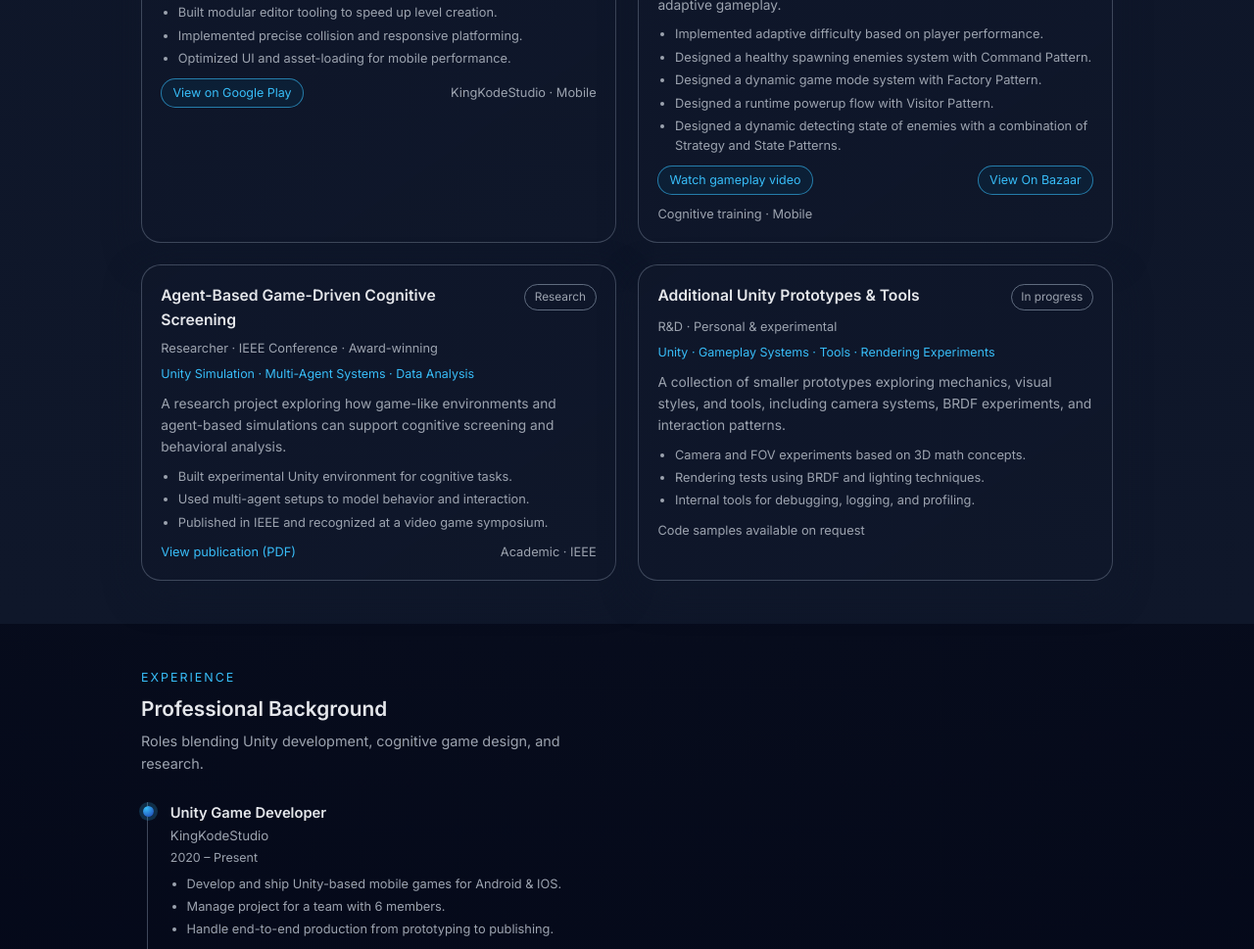
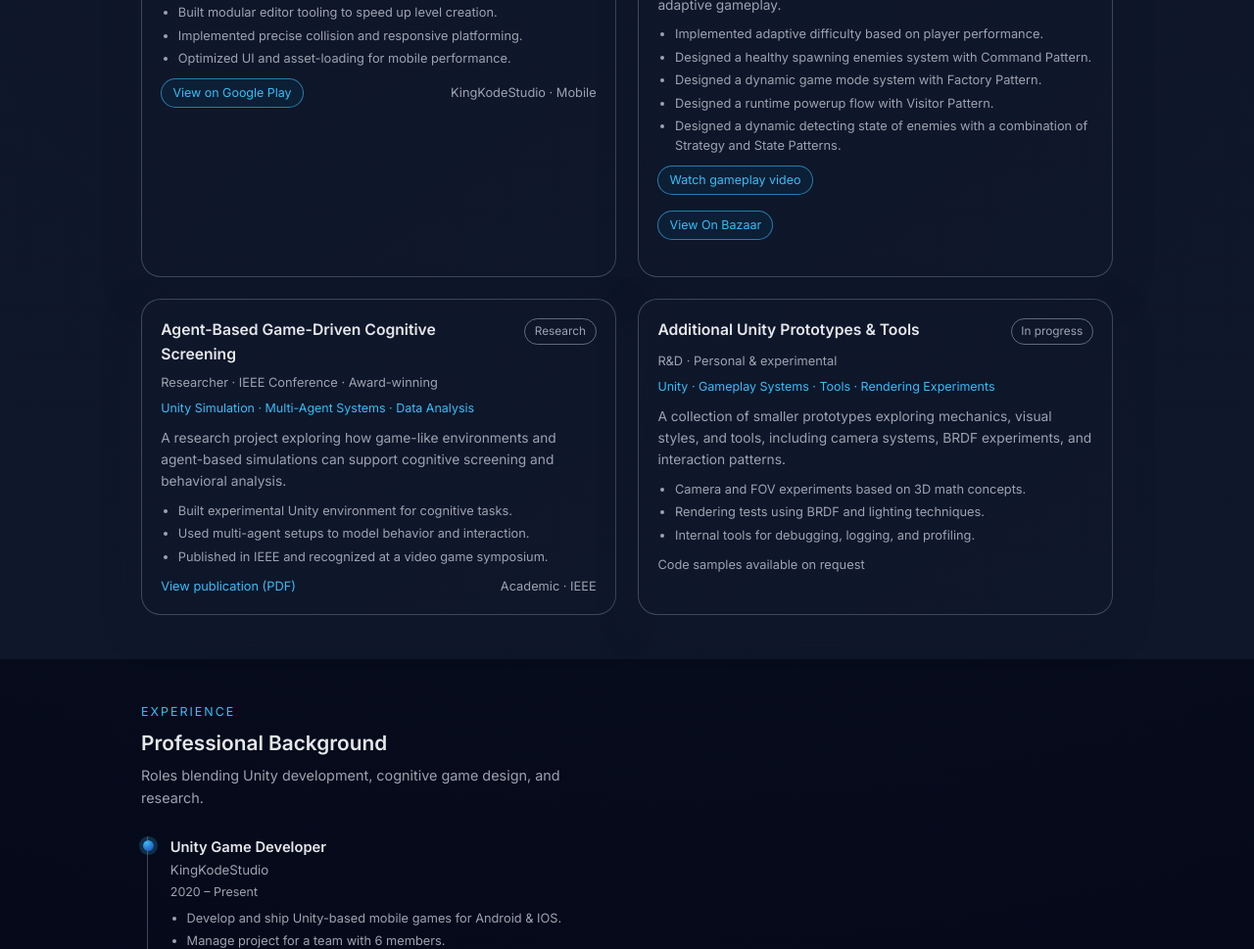
Before and after one commit to sheyda7764/SheydaShabani-Portfolio, a plain HTML site: page index.html in a window 1280 px wide. Shown: the part 1050-2019 px from the top of the page at 98% size. Drawn offline with Linux system fonts and the light colour scheme.

Commit message:
Rearrange card footer for wack mole section

```diff
--- a/index.html
+++ b/index.html
@@ -820,7 +820,7 @@
                   Strategy and State Patterns.
                 </li>
               </ul>
-              <div class="card-footer">
+              <div class="card-footer" style="flex-direction: column; align-items: flex-start;">
                 <a
                   href="http://www.aparat.com/v/rzupt9j"
                   class="pill-link"
@@ -833,10 +833,11 @@
                   class="pill-link"
                   target="_blank"
                   rel="noreferrer noopener"
+                  style="margin-top: 0.4rem;"
                 >
                   View On Bazaar
                 </a>
-                <span class="muted">Cognitive training · Mobile</span>
+                <span class="muted" style="align-self: flex-end; margin-top: 0.6rem;">
               </div>
             </article>
 
```
